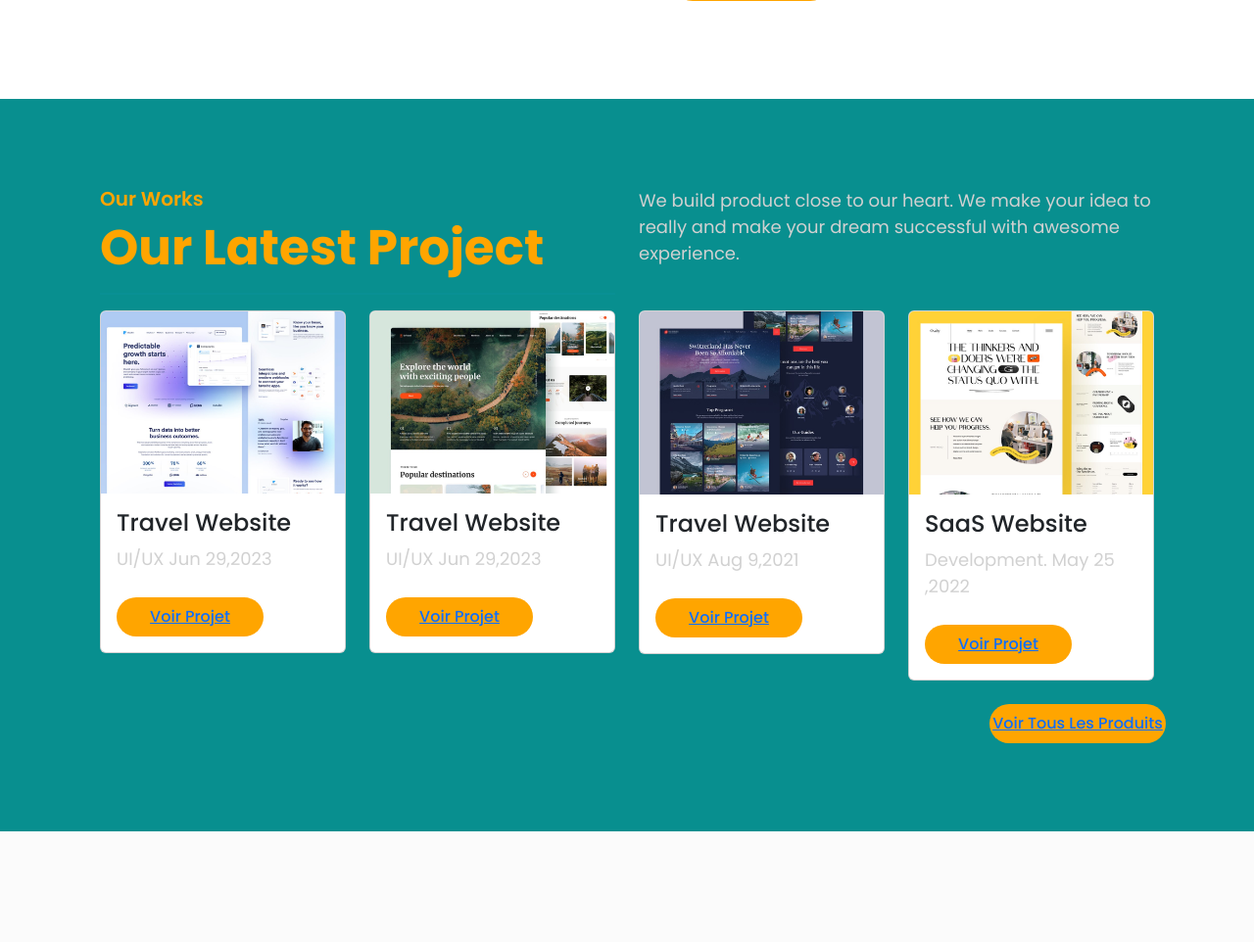
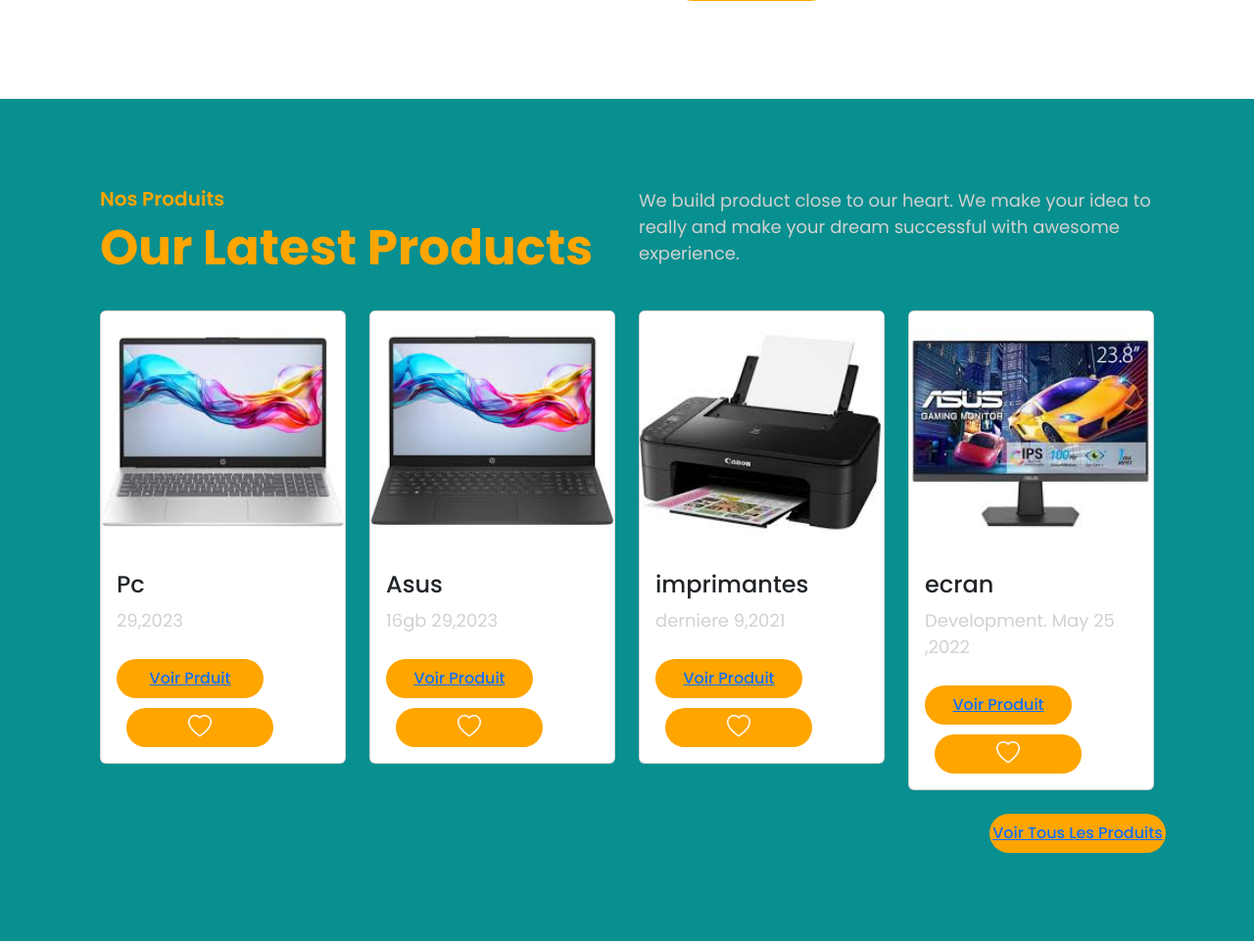
Before and after one commit to mestaouiyoussef/geiser, a PHP site: page /home.php in a window 1280 px wide. Shown: the part 2320-3282 px from the top of the page at 98% size. Run offline with PHP 8.4, Linux system fonts and the light colour scheme; the visitor is signed in with stand-in values (Sample User, id 1); data comes from the database, SQL or seed files in the repository.

Commit message:
Ton message ici

```diff
--- a/css/style.css
+++ b/css/style.css
@@ -858,3 +858,15 @@
     /* Optionnel : pour grossir un peu l'icône */
     font-size: 1.0em;
 }
+.btn-like {
+  background: none;
+  border: none;
+  color: #fb9e01;
+  font-size: 1.5rem;
+  cursor: pointer;
+  margin-left: 10px;
+}
+
+.btn-like.liked {
+  color: red;
+}
--- a/home.php
+++ b/home.php
@@ -124,7 +124,7 @@
                     <h1>the digital service you really want</h1>
                     <p>We build effective strategies to help you reach customers and prospects across the entire web.
                     </p>
-                    <button class="btn"><a href="#">Estimate Project</a></button>
+                    <button class="btn"><a href="#">Estimate Product</a></button>
                 </div>
                 <div class="col-lg-8 col-md-12 col-sm-12">
                     <img src="images/hero-image.png" alt="" class="img-fluid">
@@ -227,8 +227,8 @@
         <div class="container">
             <div class="row text">
                 <div class="col-lg-6 col-md-12">
-                    <h3>our works</h3>
-                    <h1>Our latest project</h1>
+                    <h3>nos produits</h3>
+                    <h1>Our latest products</h1>
                     <hr>
                 </div>
                 <div class="col-lg-6 col-md-12">
@@ -239,12 +239,14 @@
             <div class="row project">
                   <div class="col-lg-3 col-md-6 col-sm-12">
                     <div class="card">
-                        <img src="images/project1.jpg" class="card-img-top" alt="...">
+                        <img src="images/pc.jpg" class="card-img-top" alt="...">
                         <div class="card-body">
                             <div class="text">
-                                <h4 class="card-title">Travel Website</h4>
-                                <p class="card-text">UI/UX Jun 29,2023</p>
-                                <button><a href="project1.html">Voir projet</a></button>
+                                <h4 class="card-title">Pc</h4>
+                                <p class="card-text"> 29,2023</p>
+                                <button><a href="project1.html">Voir prduit</a></button>
+                                 <button class="btn-like">
+      <i class="bi bi-heart"></i>
                             </div>
                         </div>
                     </div>
@@ -252,12 +254,14 @@
 
                 <div class="col-lg-3 col-md-6 col-sm-12">
                     <div class="card">
-                        <img src="images/project2.jpg" class="card-img-top" alt="...">
+                        <img src="images/pc2.jpg" class="card-img-top" alt="...">
                         <div class="card-body">
                             <div class="text">
-                                <h4 class="card-title">Travel Website</h4>
-                                <p class="card-text">UI/UX Jun 29,2023</p>
-                                <button><a href="project1.html">Voir projet</a></button>
+                                <h4 class="card-title">Asus</h4>
+                                <p class="card-text">16gb 29,2023</p>
+                                <button><a href="project1.html">Voir produit</a></button>
+                                 <button class="btn-like">
+      <i class="bi bi-heart"></i>
                             </div>
                         </div>
                     </div>
@@ -266,12 +270,14 @@
 
                 <div class="col-lg-3 col-md-6 col-sm-12">
                     <div class="card">
-                        <img src="images/project3.jpg" class="card-img-top" alt="...">
+                        <img src="images/imprimante.jpg" class="card-img-top" alt="...">
                         <div class="card-body">
                             <div class="text">
-                                <h4 class="card-title">Travel Website</h4>
-                                <p class="card-text">UI/UX Aug 9,2021</p>
-                                 <button><a href="project1.html">Voir projet</a></button>
+                                <h4 class="card-title">imprimantes</h4>
+                                <p class="card-text">derniere 9,2021</p>
+                                 <button><a href="project1.html">Voir produit</a></button>
+                                  <button class="btn-like">
+      <i class="bi bi-heart"></i>
                             </div>
                         </div>
                     </div>
@@ -279,12 +285,14 @@
 
                 <div class="col-lg-3 col-md-6 col-sm-12">
                     <div class="card">
-                        <img src="images/project4.jpg" class="card-img-top" alt="...">
+                        <img src="images/ecran.jpg" class="card-img-top" alt="...">
                         <div class="card-body">
                             <div class="text">
-                                <h4 class="card-title">SaaS Website</h4>
+                                <h4 class="card-title">ecran</h4>
                                 <p class="card-text">Development. May 25 ,2022</p>
-                                <button><a href="project1.html">Voir projet</a></button>
+                                <button><a href="project1.html">Voir produit</a></button>
+                                 <button class="btn-like">
+      <i class="bi bi-heart"></i>
 
                             </div>
                         </div>
@@ -445,6 +453,22 @@
     }, 3000);
 });
 </script>
+<script>
+  document.querySelectorAll('.btn-like').forEach(button => {
+    button.addEventListener('click', function () {
+      const icon = this.querySelector('i');
+      this.classList.toggle('liked');
+      if (this.classList.contains('liked')) {
+        icon.classList.remove('bi-heart');
+        icon.classList.add('bi-heart-fill');
+      } else {
+        icon.classList.remove('bi-heart-fill');
+        icon.classList.add('bi-heart');
+      }
+    });
+  });
+</script>
+
 
 </body>
 </html>
--- a/signup.php
+++ b/signup.php
@@ -42,11 +42,6 @@
             $res = mysqli_query($conn, $check);
 
             $passwd = password_hash($pass, PASSWORD_DEFAULT);
-
-
-
-
-
 
             if (mysqli_num_rows($res) > 0) {
               echo "<div class='message'>
```
Also changed, not shown: index.php (+25 -0 lines).
